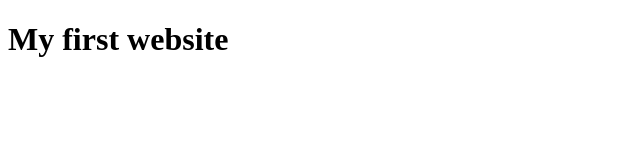
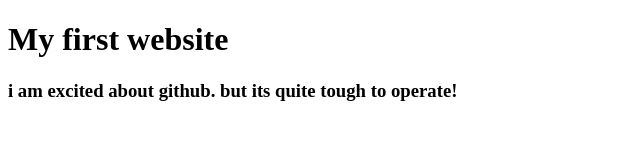
Before and after one commit to liyanarini/first-website, a plain HTML site: page index.html in a window 1280 px wide. Shown: the whole page, without its empty margins (0-640 px from the left). Drawn offline with Linux system fonts and the light colour scheme.

Commit message:
learned github

```diff
--- a/index.html
+++ b/index.html
@@ -6,6 +6,7 @@
     <meta name="viewport" content="width=device-width, initial-scale=1.0">
     <title>Document</title>
     <h1>My first website</h1>
+    <h3>i am excited about github. but its quite tough to operate!</h3>
 </head>
 <body>
 
```
